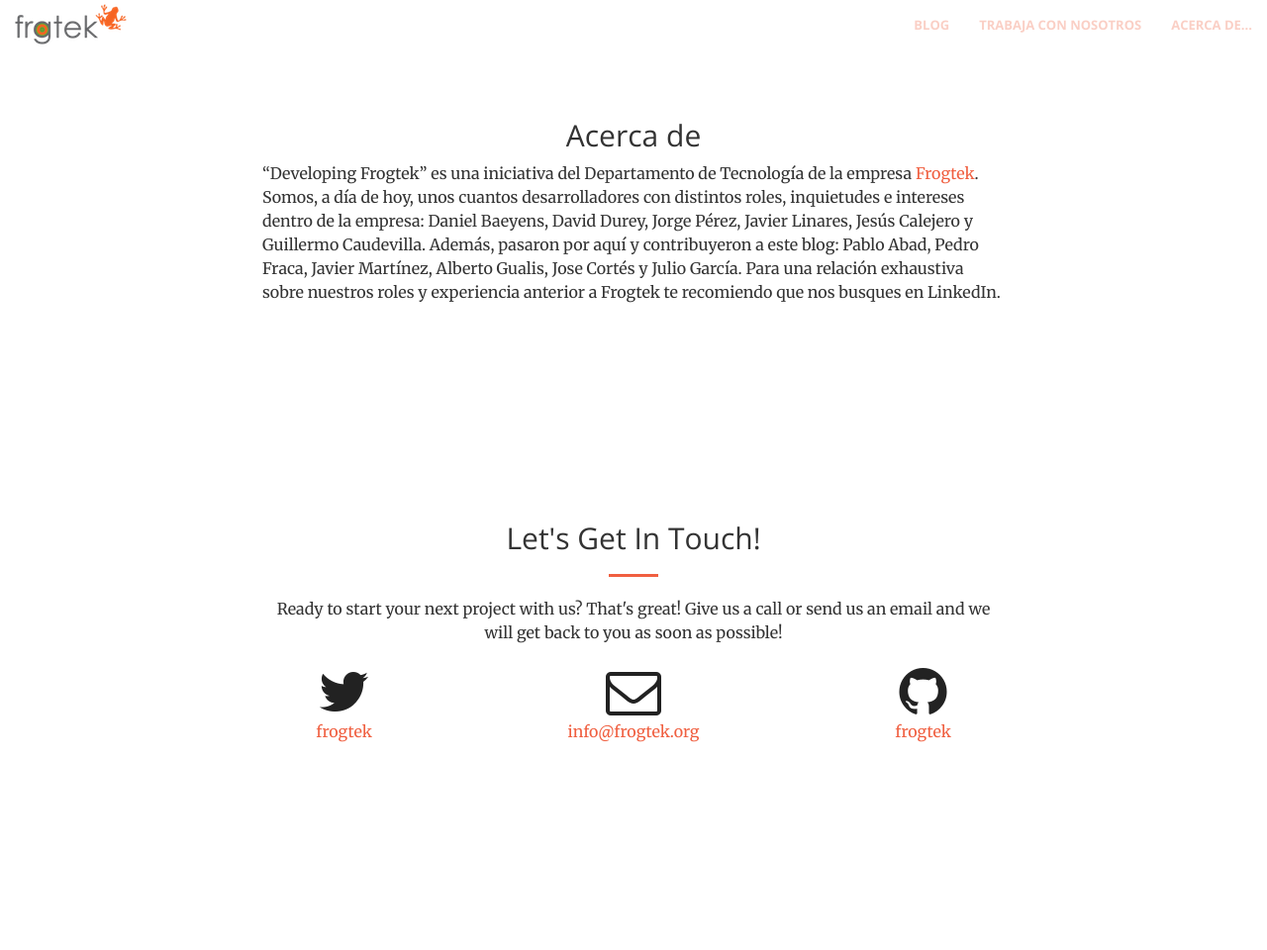
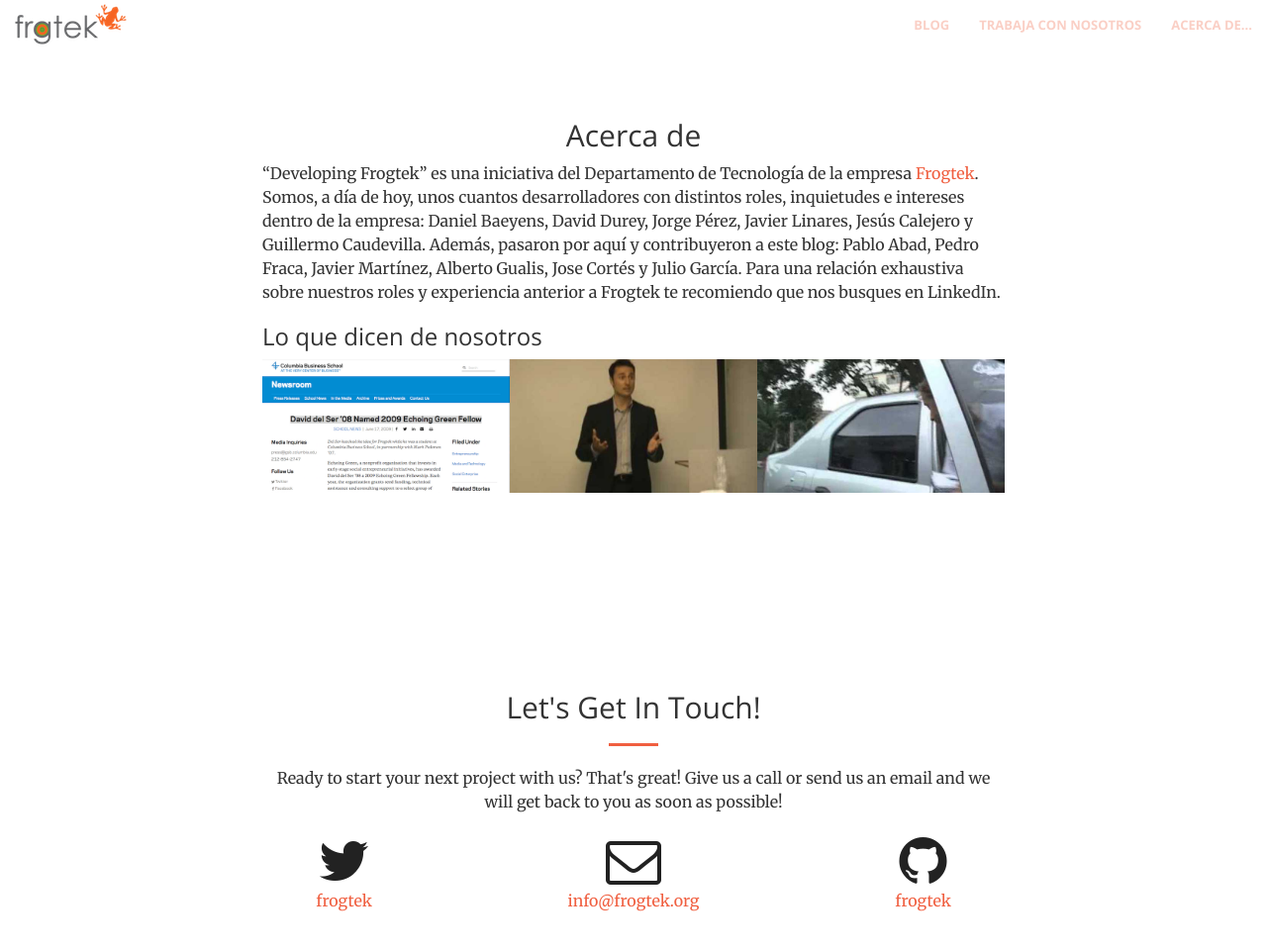
Before and after one commit to Frogtek/developing-site, a Jekyll site: the page built from acerca-de.md, in a window 1280 px wide and 1042 px high. Shown: the top 960 px of the window at 99% size. Built offline with Jekyll 4.4.1, drawn with Linux system fonts in a browser that asks for light colours.

Commit message:
Add press collection

```diff
--- a/_config.yml
+++ b/_config.yml
@@ -53,3 +53,4 @@
   authors:
     output: true
     permalink: /team/:path/
+  press:
--- /dev/null
+++ b/_includes/press.html
@@ -0,0 +1,32 @@
+<section class="no-padding" id="portfolio">
+  <div class="container-fluid">
+    <div class="row no-gutter">
+
+
+      {% assign reviews = site.press | reverse %}
+      {% if page.name == 'index.md' %}
+        {% assign num_reviews = 2 %}
+      {% else %}
+        {% assign num_reviews = reviews | size %}
+      {% endif %}
+      {% for review in reviews limit:num_reviews %}
+      <div class="col-lg-4 col-sm-6">
+        <a href="{{review.external_link}}" class="portfolio-box" target="_blank">
+          <img src="{{review.thumbnail}}" class="img-responsive" alt="{{review.title}}">
+          <div class="portfolio-box-caption">
+            <div class="portfolio-box-caption-content">
+              <div class="project-category ">
+                {{review.title}}
+              </div>
+              <div class="project-name text-faded">
+                {{review.date | date: "%Y"}}
+              </div>
+            </div>
+          </div>
+        </a>
+      </div>
+      {% endfor %}
+
+    </div>
+  </div>
+</section>
--- a/_layouts/home.html
+++ b/_layouts/home.html
@@ -8,7 +8,7 @@
   {% include header.html %}
   {% include call-to-action.html %}
   {% include services.html %}
-  {% include portfolio.html %}
+  {% include press.html %}
   {% include aside.html %}
   {% include contact.html %}
   {% include scripts.html %}
--- a/acerca-de.md
+++ b/acerca-de.md
@@ -17,3 +17,7 @@
 ---
 "Developing Frogtek" es una iniciativa del Departamento de Tecnología de la empresa [Frogtek](http://www.frogtek.org).
 Somos, a día de hoy, unos cuantos desarrolladores con distintos roles, inquietudes e intereses dentro de la empresa: Daniel Baeyens, David Durey, Jorge Pérez, Javier Linares, Jesús Calejero y Guillermo Caudevilla. Además, pasaron por aquí y contribuyeron a este blog: Pablo Abad, Pedro Fraca, Javier Martínez, Alberto Gualis, Jose Cortés y Julio García. Para una relación exhaustiva sobre nuestros roles y experiencia anterior a Frogtek te recomiendo que nos busques en LinkedIn.
+
+### Lo que dicen de nosotros
+
+{% include press.html %}
```
Also changed, not shown: _press/20090219-frogtek-cbs.md (added, +7 -0 lines), _press/20090602-90-second-pitch.md (added, +7 -0 lines), _press/20090617-echoing-green-fellow.md (added, +6 -0 lines), assets/press/20090219-frogtek-cbs.jpg (added), assets/press/20090602-90-second-pitch.jpg (added), assets/press/20090617-echoing-green-fellow.png (added).
